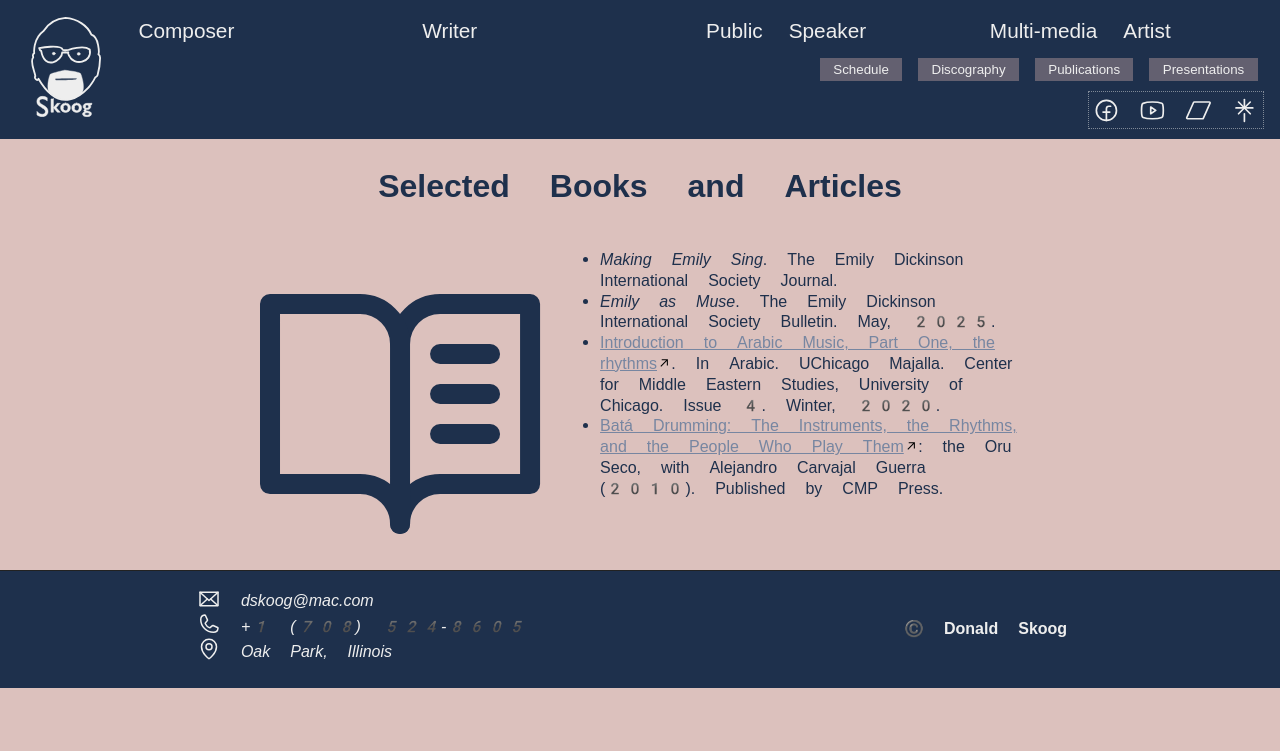
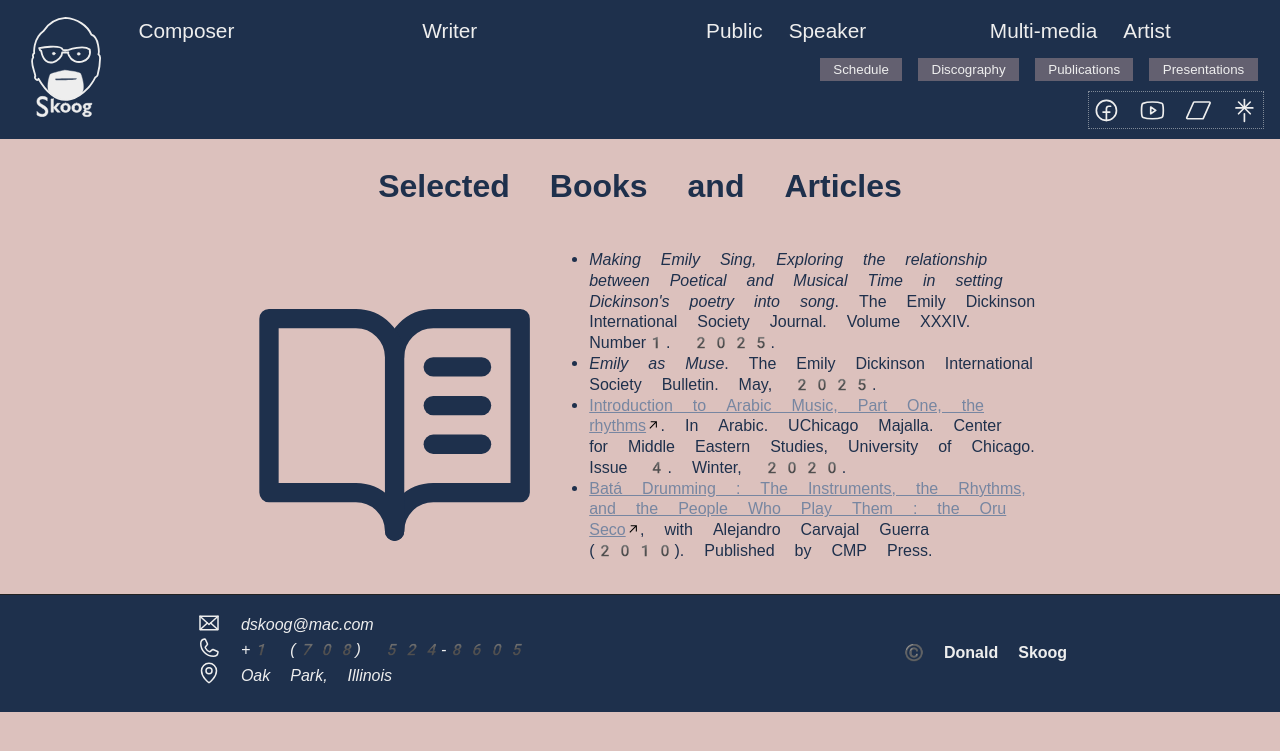
Before and after one commit to donaldskoog/don-skoog-website, a Jekyll site: the page built from publications.md, in a window 1280 px wide. Shown: the top 751 px of the page. Built offline with Jekyll 4.4.1, drawn with Linux system fonts in a browser that asks for light colours; some web fonts are replaced.

Commit message:
Correct publication titles.

```diff
--- a/publications.md
+++ b/publications.md
@@ -10,7 +10,7 @@ permalink: /publications/
     <svg xmlns="http://www.w3.org/2000/svg" viewBox="0 0 256 256"><rect width="256" height="256" fill="none"/><path d="M128,88a32,32,0,0,1,32-32h72V200H160a32,32,0,0,0-32,32" fill="none" stroke="currentColor" stroke-linecap="round" stroke-linejoin="round" stroke-width="16"/><path d="M24,200H96a32,32,0,0,1,32,32V88A32,32,0,0,0,96,56H24Z" fill="none" stroke="currentColor" stroke-linecap="round" stroke-linejoin="round" stroke-width="16"/><line x1="160" y1="96" x2="200" y2="96" fill="none" stroke="currentColor" stroke-linecap="round" stroke-linejoin="round" stroke-width="16"/><line x1="160" y1="128" x2="200" y2="128" fill="none" stroke="currentColor" stroke-linecap="round" stroke-linejoin="round" stroke-width="16"/><line x1="160" y1="160" x2="200" y2="160" fill="none" stroke="currentColor" stroke-linecap="round" stroke-linejoin="round" stroke-width="16"/></svg>
     <ul>
       <li>
-        <i>Making Emily Sing</i>. The Emily Dickinson International Society Journal.
+        <i>Making Emily Sing, Exploring the relationship between Poetical and Musical Time in setting Dickinson's poetry into song</i>. The Emily Dickinson International Society Journal. Volume XXXIV. Number1. 2025.
       </li>
       <li>
         <i>Emily as Muse</i>. The Emily Dickinson International Society Bulletin. May, 2025.
@@ -18,7 +18,7 @@ permalink: /publications/
       <li>
         <a href="https://humanities-web.s3.us-east-2.amazonaws.com/nelc/prod/2020-01/Majalla-Winter-2020.pdf" title="PDF" target=_blank>Introduction to Arabic Music, Part One, the rhythms</a>. In Arabic. UChicago Majalla. Center for Middle Eastern Studies, University of Chicago. Issue 4. Winter, 2020.</li>
       <li>
-        <a href="https://www.amazon.com/Bata-Drumming-Instruments-Rhythms-People/dp/099622632X/ref=sr_1_1?dib=eyJ2IjoiMSJ9.rXNJlDdmlCjGcWCCPPIEyw.MjRjpATXLPRmcFY3EkUvI4-aW6Qk1W0l6DXsmJtZfMc&dib_tag=se&keywords=bata+drumming+skoog&qid=1754744813&sr=8-1" title="Amazon" target=_blank>Batá Drumming: The Instruments, the Rhythms, and the People Who Play Them</a>: the Oru Seco, with Alejandro Carvajal Guerra (2010). Published by CMP Press.
+        <a href="https://www.amazon.com/Bata-Drumming-Instruments-Rhythms-People/dp/099622632X/ref=sr_1_1?dib=eyJ2IjoiMSJ9.rXNJlDdmlCjGcWCCPPIEyw.MjRjpATXLPRmcFY3EkUvI4-aW6Qk1W0l6DXsmJtZfMc&dib_tag=se&keywords=bata+drumming+skoog&qid=1754744813&sr=8-1" title="Amazon" target=_blank>Batá Drumming : The Instruments, the Rhythms, and the People Who Play Them : the Oru Seco</a>, with Alejandro Carvajal Guerra (2010). Published by CMP Press.
       </li>
     </ul>
   </div>
```
